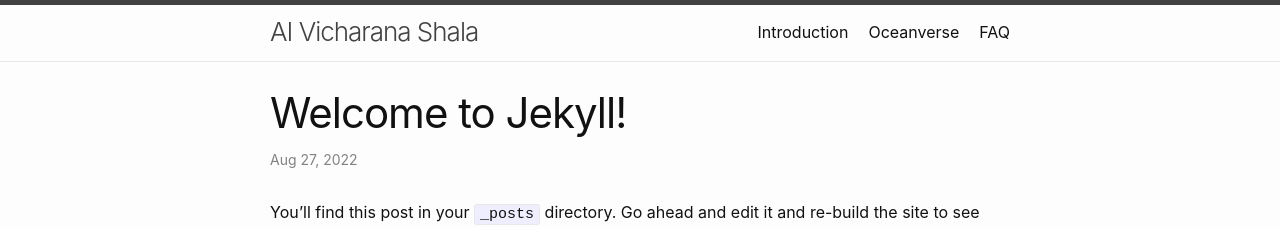
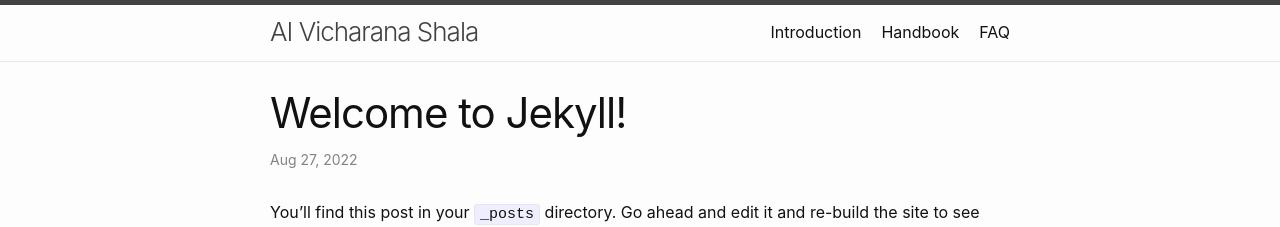
Before and after one commit to sudarshansudarshan/aicamp, a Jekyll site: the page built from _posts/2022-08-28-welcome-to-jekyll.markdown, in a window 1280 px wide. Shown: the top 227 px of the page. Built offline with Jekyll 4.4.1, drawn with Linux system fonts in a browser that asks for light colours.

Commit message:
Update _config.yml

```diff
--- a/_config.yml
+++ b/_config.yml
@@ -29,7 +29,7 @@
 
 header_pages:
   - Introduction.md
-  - Oceanverse.md
+  - Handbook.md
   - Faq.md
 
 
```
